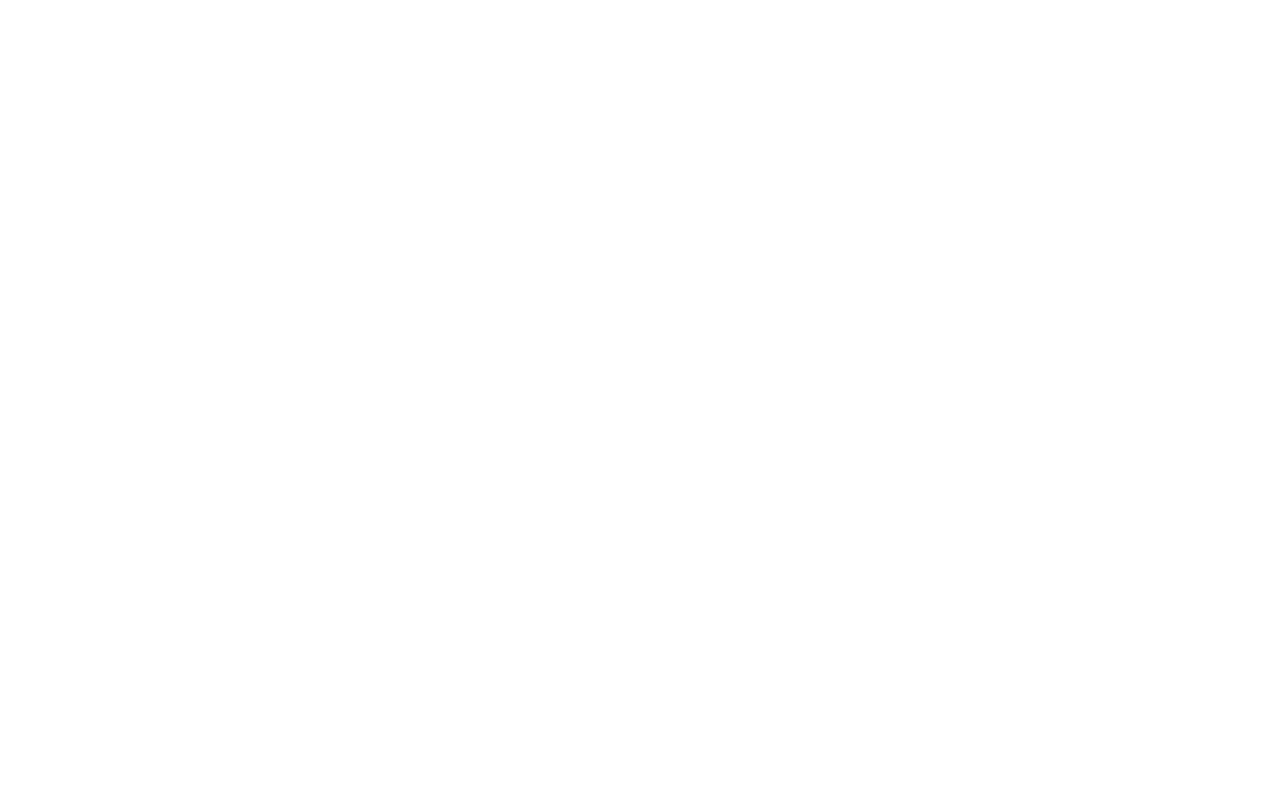
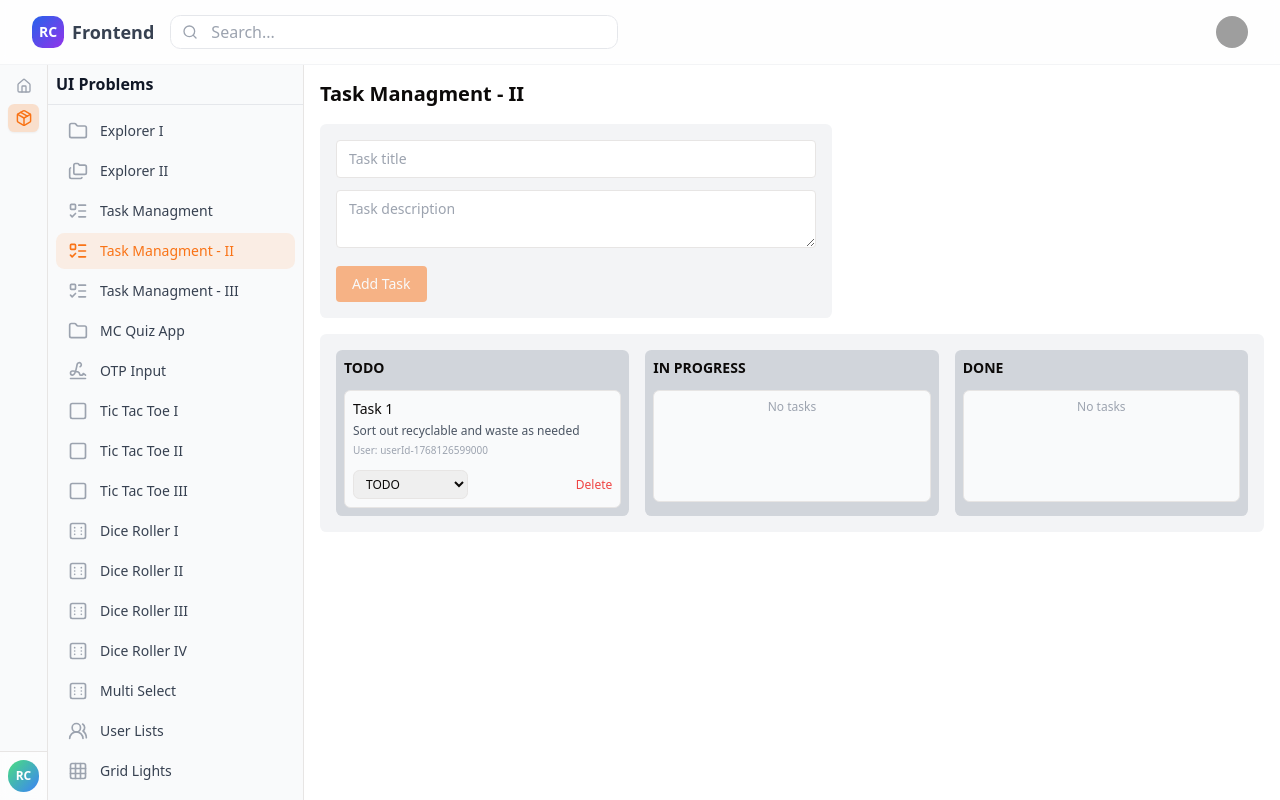
Before and after one commit to sachinrk04/UI-Problems-New, a React (Vite) app: page /ui-problems/task-managment-ii in a window 1280 px wide. Before the commit this address had no page. Shown: the top 800 px of the page. Built offline with nearby package versions, Linux system fonts and the light colour scheme; grey boxes are pictures that could not be loaded.

Commit message:
add task managment drag and drop

```diff
--- a/src/App.tsx
+++ b/src/App.tsx
@@ -20,6 +20,8 @@
 import GridLightsII from "./pages/UIProblems/GridLightsII";
 import GridLightsIII from "./pages/UIProblems/GridLightsIII";
 import TaskManagment from "./pages/UIProblems/TaskManagment";
+import TaskManagmentII from "./pages/UIProblems/TaskManagmentII";
+import TaskManagmentIII from "./pages/UIProblems/TaskManagmentIII";
 
 function App() {
   return (
@@ -31,6 +33,8 @@
             <Route path="explorer-one" element={<FolderFileExplorerOne />} />
             <Route path="explorer-two" element={<FolderFileExplorerTwo />} />
             <Route path="task-managment" element={<TaskManagment />} />
+            <Route path="task-managment-ii" element={<TaskManagmentII />} />
+            <Route path="task-managment-iii" element={<TaskManagmentIII />} />
             <Route path="mc-quiz-app" element={<MCQuizApp />} />
             <Route path="otp-input" element={<OtpInput />} />
             <Route path="tic-tac-toe" element={<TicTacToe />} />
--- /dev/null
+++ b/src/components/TaskManagmentComponents/AddNewTask.tsx
@@ -0,0 +1,78 @@
+import { useCallback, useState } from "react";
+import type { Task } from "@/pages/UIProblems/TaskManagmentII";
+
+interface AddNewTaskProps {
+  addNewTask: (data: Task) => void;
+}
+
+interface TaskFormState {
+  title: string;
+  description: string;
+}
+
+const AddNewTask = ({ addNewTask }: AddNewTaskProps) => {
+  const [form, setForm] = useState<TaskFormState>({
+    title: "",
+    description: "",
+  });
+
+  const handleChange = useCallback(
+    (e: React.ChangeEvent<HTMLInputElement | HTMLTextAreaElement>) => {
+      const { name, value } = e.target;
+      setForm((prev) => ({ ...prev, [name]: value }));
+    },
+    []
+  );
+
+  const handleSubmit = useCallback(
+    (e: React.FormEvent) => {
+      e.preventDefault();
+
+      const title = form.title.trim();
+      const description = form.description.trim();
+
+      if (!title) return;
+
+      const newTask: Task = {
+        id: `task-${Date.now()}`,
+        title: title,
+        description: description,
+        userId: `userId-${Date.now()}`,
+        status: "TODO",
+      };
+
+      addNewTask(newTask);
+      setForm({ title: "", description: "" });
+    },
+    [form, addNewTask]
+  );
+
+  return (
+    <form
+      onSubmit={handleSubmit}
+      className="max-w-lg p-4 mb-4 space-y-3 bg-gray-100 rounded-sm"
+    >
+      <input
+        value={form.title}
+        onChange={handleChange}
+        placeholder="Task title"
+        className="w-full px-3 py-2 text-sm border rounded"
+      />
+      <textarea
+        value={form.description}
+        onChange={handleChange}
+        placeholder="Task description"
+        className="w-full px-3 py-2 text-sm border rounded"
+      />
+      <button
+        type="submit"
+        disabled={!form.title.trim()}
+        className="px-4 py-2 text-sm text-white rounded bg-primary disabled:opacity-50"
+      >
+        Add Task
+      </button>
+    </form>
+  );
+};
+
+export default AddNewTask;
--- /dev/null
+++ b/src/components/TaskManagmentComponents/EmptyColumn.tsx
@@ -0,0 +1,11 @@
+import { memo } from "react";
+
+const EmptyColumn = () => {
+  return (
+    <div className="p-2 text-center border rounded-sm h-28 bg-gray-50">
+      <p className="text-xs text-gray-400 bg">No tasks</p>
+    </div>
+  );
+};
+
+export default memo(EmptyColumn);
--- /dev/null
+++ b/src/components/TaskManagmentComponents/TaskCard.tsx
@@ -0,0 +1,37 @@
+import { memo } from "react";
+import type { Task, TaskStatus } from "@/pages/UIProblems/TaskManagmentII";
+
+interface TaskCardProps {
+  task: Task;
+  moveTask: (id: string, value: TaskStatus) => void;
+  deleteTask: (id: string) => void;
+}
+
+const TaskCard = ({ task, moveTask, deleteTask }: TaskCardProps) => {
+  return (
+    <div key={task.id} className="p-2 border rounded-sm bg-gray-50">
+      <h3 className="text-sm font-medium">{task.title}</h3>
+      <p className="mt-1 text-xs text-gray-600">{task.description}</p>
+      <p className="text-[10px] text-gray-400 mt-1">User: {task.userId}</p>
+      <div className="flex items-center justify-between mt-3">
+        <select
+          value={task.status}
+          onChange={(e) => moveTask(task.id, e.target.value as TaskStatus)}
+          className="px-2 py-1 text-xs border rounded-sm"
+        >
+          <option value="TODO">TODO</option>
+          <option value="INPROGRESS">IN PROGRESS</option>
+          <option value="DONE">DONE</option>
+        </select>
+        <button
+          onClick={() => deleteTask(task.id)}
+          className="text-xs text-red-500"
+        >
+          Delete
+        </button>
+      </div>
+    </div>
+  );
+};
+
+export default memo(TaskCard);
--- /dev/null
+++ b/src/components/TaskManagmentComponents/TaskColumns.tsx
@@ -0,0 +1,58 @@
+import { memo, useCallback } from "react";
+import type { Task, TaskStatus } from "@/pages/UIProblems/TaskManagmentII";
+import TaskCard from "./TaskCard";
+import EmptyColumn from "./EmptyColumn";
+
+interface TaskColumnsProps {
+  columns: TaskStatus[];
+  tasks: Task[];
+  moveTask: (id: string, value: TaskStatus) => void;
+  deleteTask: (id: string) => void;
+}
+
+const TaskColumns = ({
+  columns,
+  tasks,
+  moveTask,
+  deleteTask,
+}: TaskColumnsProps) => {
+
+  const tasksByStatus = useCallback((columnStatus: TaskStatus) => {
+    return tasks.filter((task: Task) => task.status === columnStatus);
+  }, [tasks]);
+
+  return (
+    <div className="flex justify-around p-4 bg-gray-100 rounded-sm gap-x-4">
+      {columns.map((column) => {
+        const columnTasks = tasksByStatus(column);
+
+        return (
+          <div
+            key={column}
+            className="w-full p-2 space-y-3 bg-gray-300 rounded-sm"
+          >
+            <h2 className="text-sm font-semibold">
+              {column === "INPROGRESS" ? "IN PROGRESS" : column}
+            </h2>
+            <div className="space-y-3">
+              {columnTasks.length === 0 ? (
+                <EmptyColumn />
+              ) : (
+                columnTasks.map((task) => (
+                  <TaskCard
+                    key={task.id}
+                    task={task}
+                    moveTask={moveTask}
+                    deleteTask={deleteTask}
+                  />
+                ))
+              )}
+            </div>
+          </div>
+        );
+      })}
+    </div>
+  );
+};
+
+export default memo(TaskColumns);
--- a/src/pages/UIProblems/TaskManagment.tsx
+++ b/src/pages/UIProblems/TaskManagment.tsx
@@ -1,18 +1,8 @@
 import { useState } from "react";
 
-export type TaskStatus = "TODO" | "INPROGRESS" | "DONE";
+const columns = ["TODO", "INPROGRESS", "DONE"];
 
-interface Task {
-  id: string;
-  title: string;
-  userId: string;
-  description: string;
-  status: TaskStatus;
-}
-
-const columns: TaskStatus[] = ["TODO", "INPROGRESS", "DONE"];
-
-const initialTasks: Task[] = [
+const initialTasks = [
   {
     id: `task-${Date.now()}`,
     title: "Task 1",
@@ -23,14 +13,14 @@
 ];
 
 const TaskManagment = () => {
-  const [tasks, setTasks] = useState<Task[]>(initialTasks);
+  const [tasks, setTasks] = useState(initialTasks);
   const [title, setTitle] = useState("");
   const [description, setDescription] = useState("");
 
   const addTask = () => {
     if (!title.trim()) return;
 
-    const newTask: Task = {
+    const newTask = {
       id: `task-${Date.now()}`,
       title: title.trim(),
       description: description.trim(),
@@ -43,7 +33,7 @@
     setDescription("");
   };
 
-  const moveTask = (id: string, status: TaskStatus) => {
+  const moveTask = (id: string, status: string) => {
     setTasks(
       tasks.map((task) => (task.id === id ? { ...task, status: status } : task))
     );
@@ -106,7 +96,7 @@
                       <select
                         value={task.status}
                         onChange={(e) =>
-                          moveTask(task.id, e.target.value as TaskStatus)
+                          moveTask(task.id, e.target.value)
                         }
                         className="px-2 py-1 text-xs border rounded-sm"
                       >
--- /dev/null
+++ b/src/pages/UIProblems/TaskManagmentII.tsx
@@ -0,0 +1,61 @@
+/* eslint-disable react-hooks/exhaustive-deps */
+import { useCallback, useState } from "react";
+import AddNewTask from "@/components/TaskManagmentComponents/AddNewTask";
+import TaskColumns from "@/components/TaskManagmentComponents/TaskColumns";
+
+export type TaskStatus = "TODO" | "INPROGRESS" | "DONE";
+
+export interface Task {
+  id: string;
+  title: string;
+  userId: string;
+  description: string;
+  status: TaskStatus;
+}
+
+const columns: TaskStatus[] = ["TODO", "INPROGRESS", "DONE"];
+
+const initialTasks: Task[] = [
+  {
+    id: `task-${Date.now()}`,
+    title: "Task 1",
+    userId: `userId-${Date.now()}`,
+    description: "Sort out recyclable and waste as needed",
+    status: "TODO",
+  },
+];
+
+const TaskManagmentII = () => {
+  const [tasks, setTasks] = useState<Task[]>(initialTasks);
+
+  const addNewTask = useCallback((newTask: Task) => {
+    setTasks([...tasks, newTask]);
+  }, []);
+
+  const moveTask = useCallback((id: string, status: TaskStatus) => {
+    setTasks(
+      tasks.map((task) => (task.id === id ? { ...task, status: status } : task))
+    );
+  }, []);
+
+  const deleteTask = useCallback((id: string) => {
+    setTasks(tasks.filter((task) => task.id !== id));
+  }, []);
+
+  return (
+    <div className="p-4">
+      <h1 className="mb-4 text-xl font-semibold">Task Managment - II</h1>
+
+      <AddNewTask addNewTask={addNewTask} />
+
+      <TaskColumns
+        columns={columns}
+        tasks={tasks}
+        moveTask={moveTask}
+        deleteTask={deleteTask}
+      />
+    </div>
+  );
+};
+
+export default TaskManagmentII;
--- /dev/null
+++ b/src/pages/UIProblems/TaskManagmentIII.tsx
@@ -0,0 +1,90 @@
+import React, { useState } from "react";
+
+const columns = ["TODO", "INPROGRESS", "DONE"];
+
+const initialTasks = [
+  {
+    id: `task-${Date.now()}`,
+    title: "Task 1",
+    userId: `userId-${Date.now()}`,
+    description: "Sort out recyclable and waste as needed",
+    status: "TODO",
+  },
+  {
+    id: "task-2",
+    title: "Task 2",
+    userId: "userId-2",
+    description: "Complete the report for management",
+    status: "INPROGRESS",
+  },
+];
+
+const TaskManagmentIII = () => {
+  const [tasks, setTasks] = useState(initialTasks);
+  const [draggingTaskId, setDraggingTaskId] = useState<string | null>(null);
+
+  const onDragStart = (taskId: string) => {
+    setDraggingTaskId(taskId);
+  };
+
+  const onDragOver = (e: React.DragEvent) => {
+    e.preventDefault();
+  };
+
+  const onDrop = (status: string) => {
+    if (!draggingTaskId) return;
+
+    setTasks((prev) =>
+      prev.map((task) =>
+        task.id === draggingTaskId ? { ...task, status } : task
+      )
+    );
+
+    setDraggingTaskId(null);
+  };
+
+  return (
+    <div className="p-4">
+      <h1 className="mb-6 text-xl font-semibold">Native Drag & Drop Kanban</h1>
+      <div className="max-w-lg p-4 mb-4 space-y-3 bg-gray-100 rounded-sm">
+        Add
+      </div>
+      <div className="flex justify-around p-4 bg-gray-100 rounded-sm gap-x-4">
+        {columns.map((column) => (
+          <div
+            key={column}
+            onDragOver={onDragOver}
+            onDrop={() => onDrop(column)}
+            className="w-full p-2 space-y-3 bg-gray-300 rounded-sm"
+          >
+            <h2 className="text-sm font-semibold">
+              {column === "INPROGRESS" ? "IN PROGRESS" : column}
+            </h2>
+            <div className="space-y-3">
+              {tasks
+                .filter((task) => task.status === column)
+                .map((task) => (
+                  <div
+                    key={task.id}
+                    draggable
+                    onDragStart={() => onDragStart(task.id)}
+                    className="p-2 border rounded-sm bg-gray-50"
+                  >
+                    <h3 className="text-sm font-medium">{task.title}</h3>
+                    <p className="mt-1 text-xs text-gray-600">
+                      {task.description}
+                    </p>
+                    <p className="text-[10px] text-gray-400 mt-1">
+                      User: {task.userId}
+                    </p>
+                  </div>
+                ))}
+            </div>
+          </div>
+        ))}
+      </div>
+    </div>
+  );
+};
+
+export default TaskManagmentIII;
--- a/src/routes/uiProblemRoutes.tsx
+++ b/src/routes/uiProblemRoutes.tsx
@@ -4,6 +4,7 @@
   Folders,
   Grid2x2X,
   Grid3x3,
+  ListTodoIcon,
   SignatureIcon,
   Square,
   Users2,
@@ -25,7 +26,19 @@
   {
     name: "Task Managment",
     href: "/ui-problems/task-managment",
-    icon: Folders,
+    icon: ListTodoIcon,
+    description: "",
+  },
+  {
+    name: "Task Managment - II",
+    href: "/ui-problems/task-managment-ii",
+    icon: ListTodoIcon,
+    description: "",
+  },
+  {
+    name: "Task Managment - III",
+    href: "/ui-problems/task-managment-iii",
+    icon: ListTodoIcon,
     description: "",
   },
   {
```
